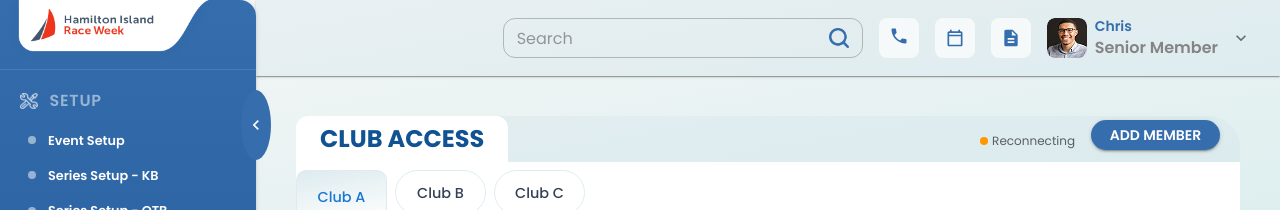
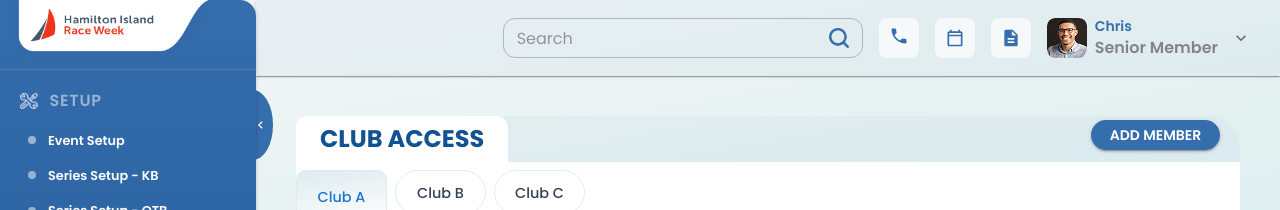
Before and after one commit to FatimaPaul/tenant-management, a React (Vite) app: page / in a window 1280 px wide. Shown: the top 210 px of the page. Built offline with nearby package versions, Linux system fonts and the light colour scheme; no server answers.

Commit message:
sidebar toggle button z-index changes

```diff
--- a/src/components/ClubAccess/index.tsx
+++ b/src/components/ClubAccess/index.tsx
@@ -75,7 +75,7 @@ export function ClubAccess() {
         <Typography sx={headerText}>CLUB ACCESS</Typography>
 
         <Box sx={headerActions}>
-          <ConnectionStatusIndicator />
+          {/* <ConnectionStatusIndicator /> */}
           <Button
             variant="contained"
             onClick={() => setAddMemberOpen(true)}
--- a/src/components/Sidebar/styles.ts
+++ b/src/components/Sidebar/styles.ts
@@ -28,6 +28,7 @@ export const sidebarWrapper = (open: boolean): SxProps<Theme> => ({
   transition: "width 0.3s ease-in-out",
   p: 0,
   m: 0,
+  zIndex: 10,
   //outline: '2px solid red',
 });
 
@@ -75,15 +76,16 @@ export const logoImage = (open: boolean): SxProps<Theme> => ({
 
 export const toggleButton: SxProps<Theme> = {
   position: "absolute",
-  right: 0,
+  right: 3,
   top: LOGO_HEIGHT,
   transform: "translateX(50%)",
-  width: "30px",
+  width: "40px",
   height: "70px",
   borderRadius: "-10px",
   bgcolor: colors.blue,
+  paddingLeft: "20px",
   //   py: "56px",
-  zIndex: 10,
+  zIndex: -1,
   "&:hover": { bgcolor: colors.blue },
   "& .MuiSvgIcon-root": { fontSize: 16, color: "grey.700" },
 };
```
